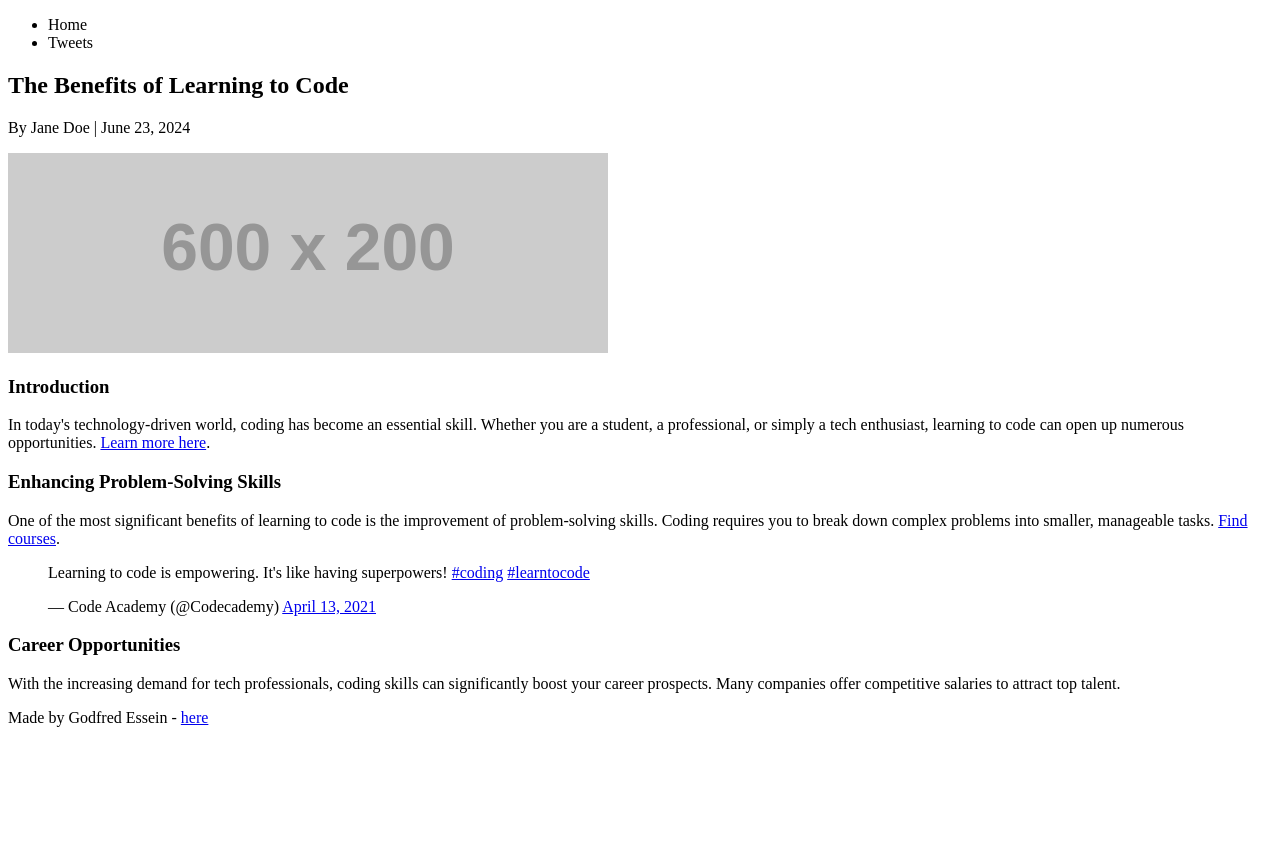
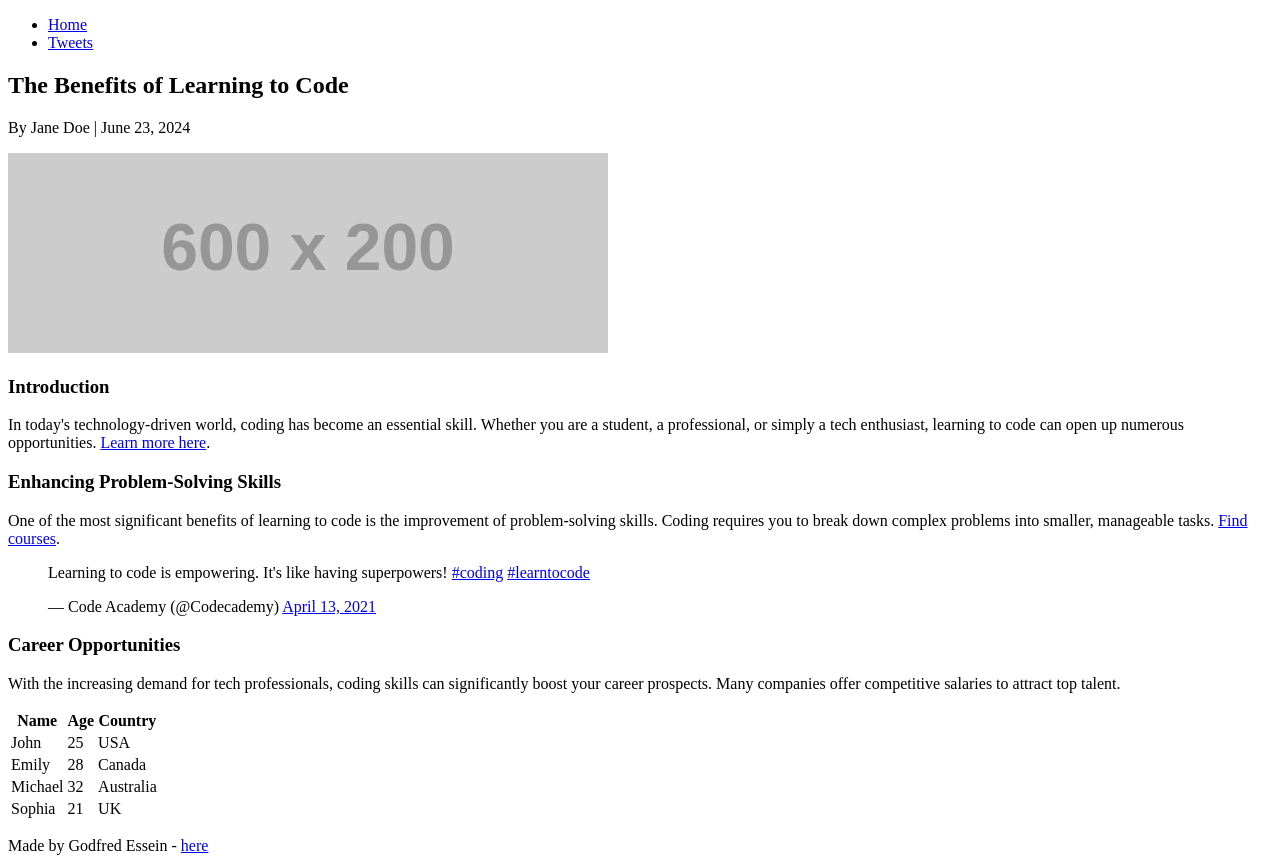
Before and after one commit to G-essien/My_First_Portfolio, a plain HTML site: page html_basic/index.html in a window 1280 px wide. Before the commit the page ends 800 px from the top, so only its background shows below. Drawn offline with Linux system fonts and the light colour scheme; placeholder pictures from the web are drawn by us.

Commit message:
update both html files

```diff
--- a/html_basic/index.html
+++ b/html_basic/index.html
@@ -8,8 +8,8 @@
 <body>
     <header>
         <ul>
-            <li><a href="./index.html"></a>Home</li>
-            <li><a href="./tweets.html"></a>Tweets</li>
+            <li><a href="./index.html">Home</a></li>
+            <li><a href="./tweets.html">Tweets</a></li>
         </ul>
     </header>
 
@@ -36,6 +36,38 @@
             </section>
         </article>
 
+        <table>
+            <thead>
+                <tr>
+                    <th>Name</th>
+                    <th>Age</th>
+                    <th>Country</th>
+                </tr>
+            </thead>
+            <tbody>
+                <tr>
+                    <td>John</td>
+                    <td>25</td>
+                    <td>USA</td>
+                </tr>
+                <tr>
+                    <td>Emily</td>
+                    <td>28</td>
+                    <td>Canada</td>
+                </tr>
+                <tr>
+                    <td>Michael</td>
+                    <td>32</td>
+                    <td>Australia</td>
+                </tr>
+                <tr>
+                    <td>Sophia</td>
+                    <td>21</td>
+                    <td>UK</td>
+                </tr>
+            </tbody>
+        </table>
+
         <aside>
 
         </aside>
```
Also changed, not shown: html_basic/tweets.html (+2 -2 lines).
